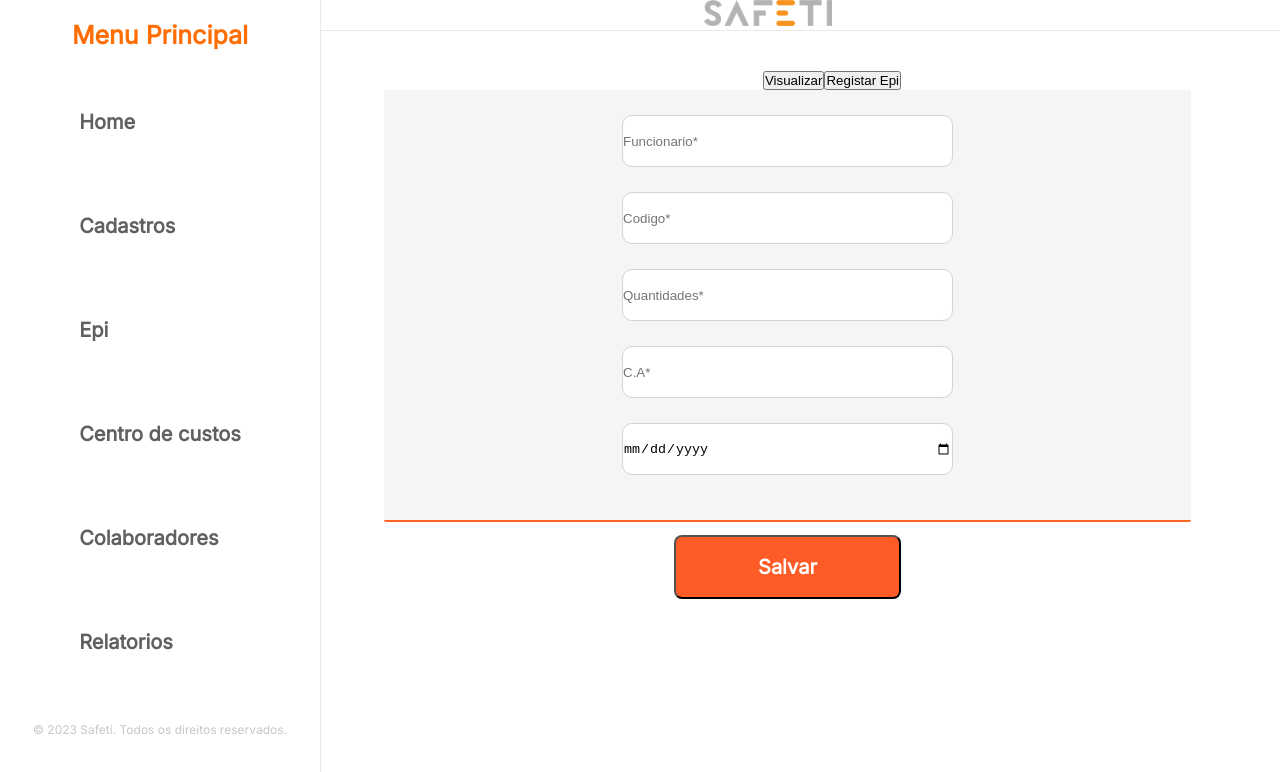
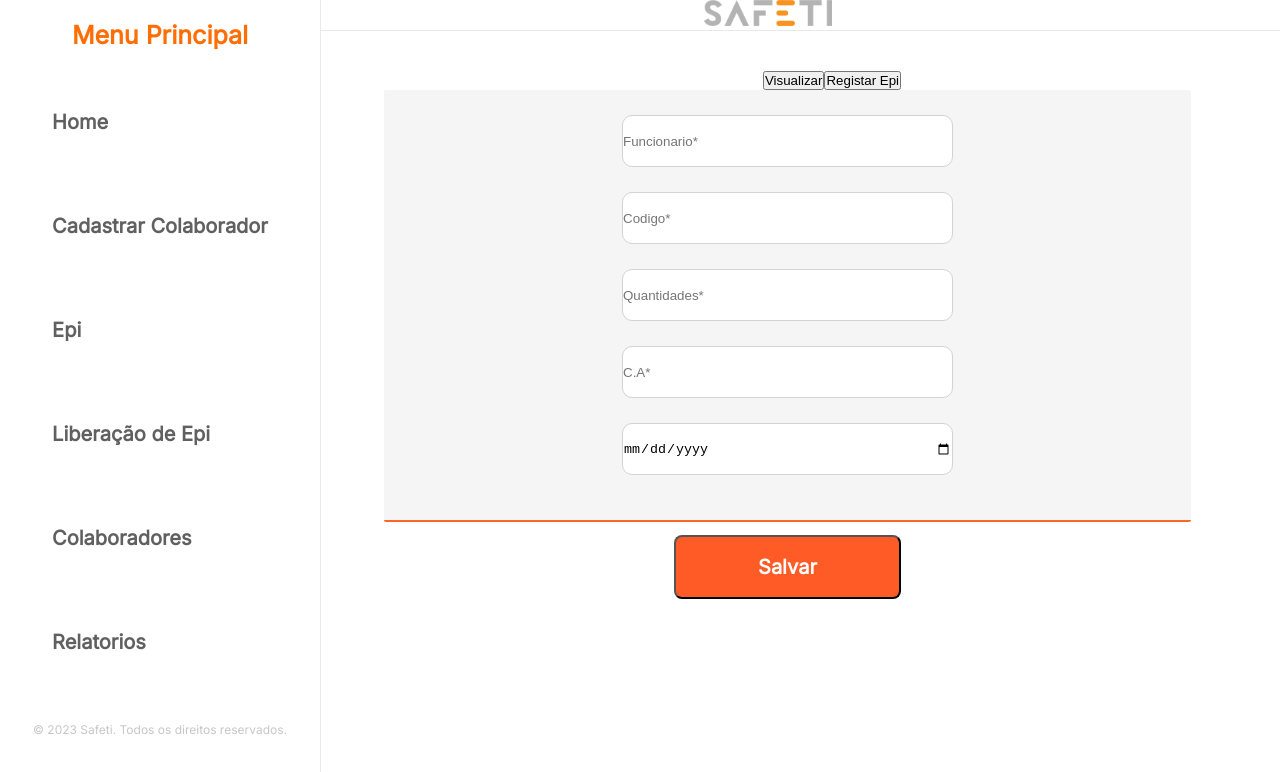
Before and after one commit to DavidTMaciel/EPIManager, a React (Create React App) app in the folder Front/: page /releaseEpi in a window 1280 px wide. Shown: the top 772 px of the page. Built offline with nearby package versions, Linux system fonts and the light colour scheme; a web font is replaced by a local one.

Commit message:
including single page to links

```diff
--- a/Front/src/components/components-interface/menu/index.js
+++ b/Front/src/components/components-interface/menu/index.js
@@ -1,6 +1,7 @@
 import React from 'react';
 import './style.css';
 import logo from '../../../img/safetyPNG.png';
+import { Link } from 'react-router-dom';
 
 
 function Menu() {
@@ -8,17 +9,16 @@ function Menu() {
         <div className='menu'>
             <div className='top-menu'>
                 <img src={logo} />
-                </div>
+            </div>
             <div className='content-menu'>
-
                 <div className='nav-menu'>
                     <h1>Menu Principal</h1>
                     <div className='links-menu'>
-                        <a>Home</a>
-                        <a>Cadastros</a>
-                        <a>Epi</a>
-                        <a>Centro de custos</a>
-                        <a>Colaboradores</a>
+                        <Link to="/interface">Home</Link>
+                        <Link to="/registerCollaborator">Cadastrar Colaborador</Link>
+                        <Link to="/registerEpi">Epi</Link>
+                        <Link to="/releaseEpi">Liberação de Epi</Link>
+                        <Link to="/collaborators">Colaboradores</Link>
                         <a>Relatorios</a>
                     </div>
                 </div>
--- a/Front/src/components/components-interface/menu/style.css
+++ b/Front/src/components/components-interface/menu/style.css
@@ -6,6 +6,9 @@
     height: 100vh;
     max-height: 100%;
     width: 25%;
+}
+a{
+    text-decoration: none;
 }
 
 .top-menu{
@@ -56,7 +59,7 @@
     align-items: center;
 }
 
-h1{
+.nav-menu h1{
     color: #FF6E05;
     font-size: 25px;
     font-family: 'Inter', sans-serif;
```
